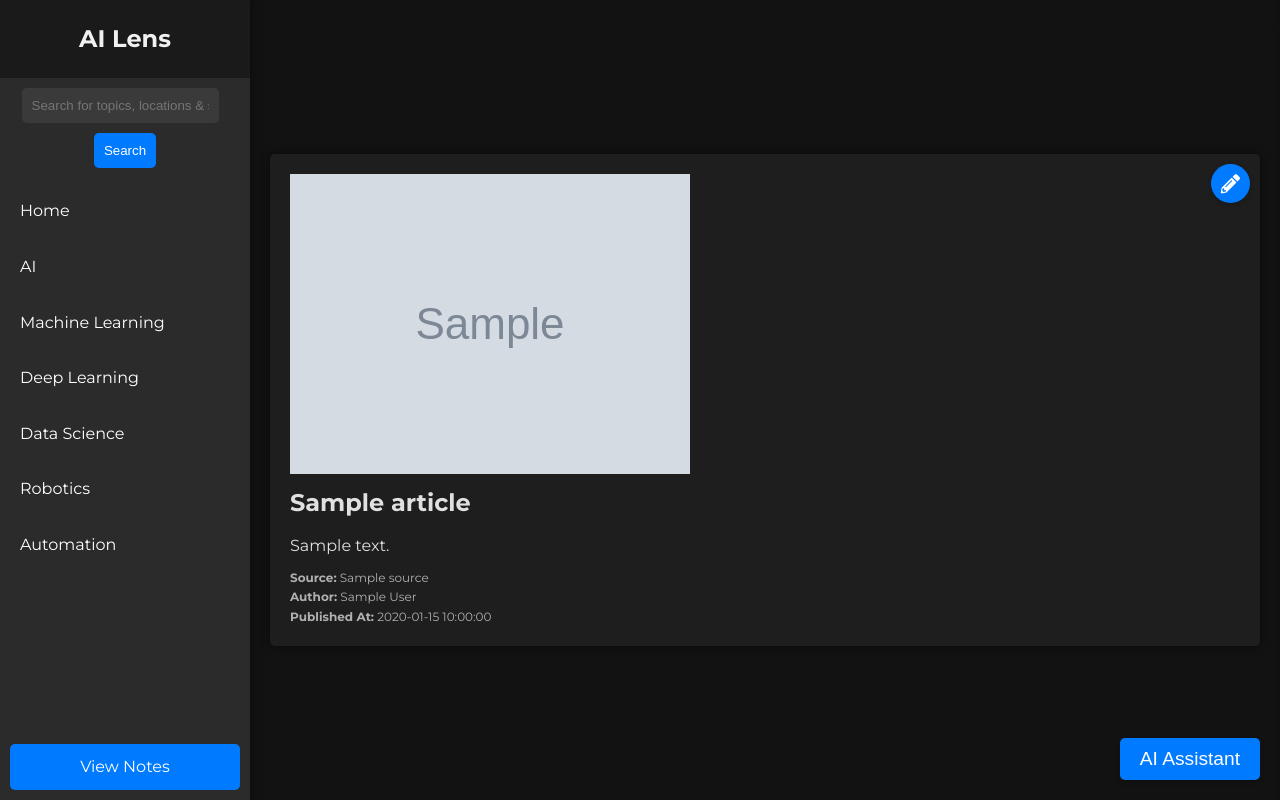
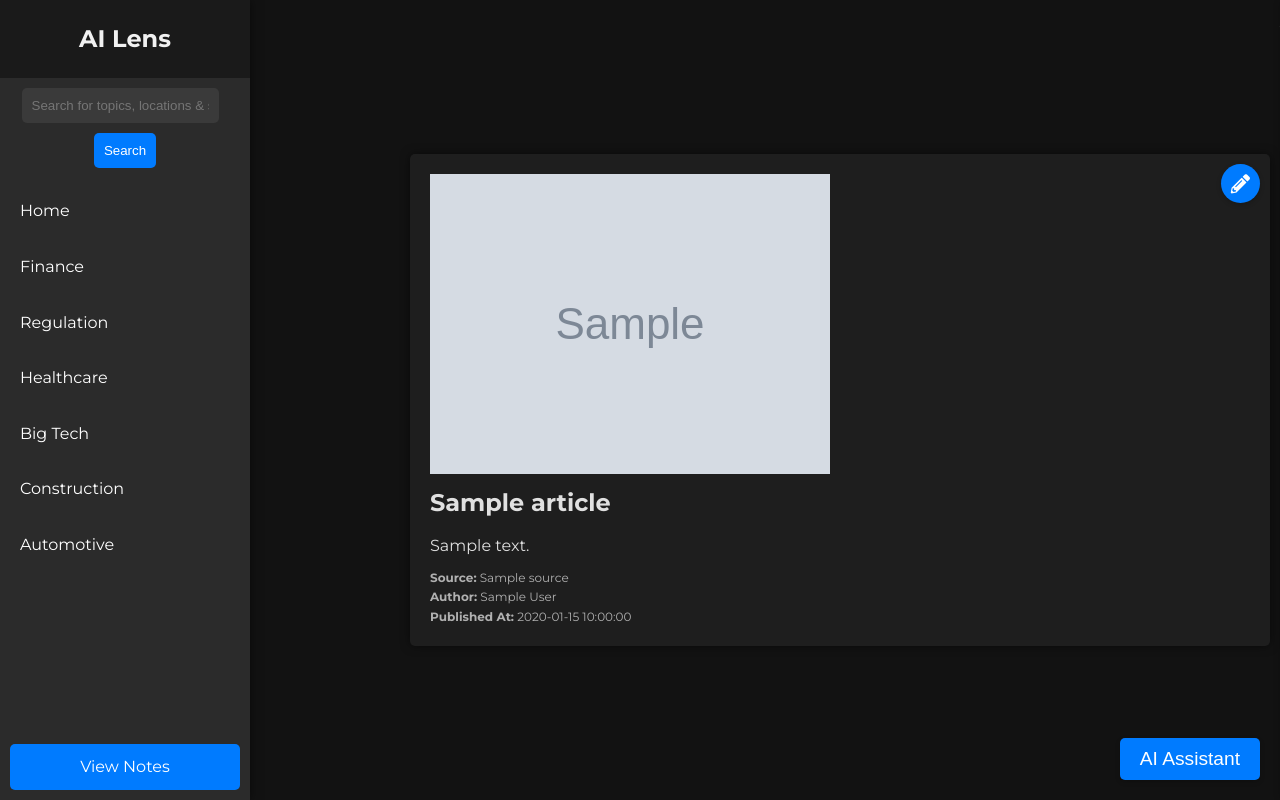
Before and after one commit to bertomill/ainews, a Flask app: template templates/index.html in a window 1280 px wide. Run offline with Flask 3, Linux system fonts and the light colour scheme; data comes from the database, SQL or seed files in the repository; the template is opened without the code that fills it: most values are stand-ins (such as "Sample title", 1, 10 or a date in 2020); grey boxes marked "Sample" are stand-in pictures.

Commit message:
added notes edits

```diff
--- a/app.py
+++ b/app.py
@@ -80,7 +80,6 @@ def save_note():
     connection.close()
     return jsonify({"message": "Note saved successfully!"})
 
-
 @app.route('/notes')
 def view_notes():
     connection = get_db_connection()
@@ -88,6 +87,31 @@ def view_notes():
     connection.close()
     return render_template('notes.html', notes=notes)
 
+@app.route('/api/articles', methods=['GET'])
+def get_articles():
+    topic = request.args.get('topic', 'ai')  # Default to 'ai' if no topic provided
+    try:
+        url = f'https://newsapi.org/v2/everything?q={topic}&apiKey={NEWS_API_KEY}'
+        response = requests.get(url)
+        response.raise_for_status()
+        articles = response.json().get('articles', [])
+        return jsonify([article for article in articles if article.get('title') and article.get('description')])
+    except requests.RequestException as e:
+        logger.error("Error fetching articles: %s", e)
+        return jsonify({"error": "An error occurred while fetching articles"}), 500
+
+@app.route('/api/search', methods=['GET'])
+def search_articles():
+    query = request.args.get('query', '')
+    try:
+        url = f'https://newsapi.org/v2/everything?q={query}&apiKey={NEWS_API_KEY}'
+        response = requests.get(url)
+        response.raise_for_status()
+        articles = response.json().get('articles', [])
+        return jsonify([article for article in articles if article.get('title') and article.get('description')])
+    except requests.RequestException as e:
+        logger.error("Error searching articles: %s", e)
+        return jsonify({"error": "An error occurred while searching for articles"}), 500
 
 if __name__ == "__main__":
     port = int(os.environ.get('PORT', 8080))
--- /dev/null
+++ b/static/app.js
@@ -0,0 +1,223 @@
+document.addEventListener('DOMContentLoaded', function() {
+    const saveNoteButton = document.querySelector('.save-note-btn');
+    const notesColumn = document.getElementById('notes-column');
+    const articlesContainer = document.getElementById('articles-container');
+    const searchButton = document.getElementById('search-button');
+    const viewNotesButton = document.getElementById('view-notes-btn');
+    const sidebarLinks = document.querySelectorAll('.sidebar-links a');
+    const noteModal = document.getElementById('note-modal');
+
+    // Function to fetch and display notes
+    function fetchNotes() {
+        fetch('/notes')
+            .then(response => response.text())
+            .then(data => {
+                notesColumn.innerHTML = data;
+            })
+            .catch(error => {
+                console.error('Error:', error);
+            });
+    }
+
+    // Function to fetch and display articles by topic
+    function fetchArticlesByTopic(topic) {
+        fetch(`/api/articles?topic=${topic}`)
+            .then(response => {
+                if (!response.ok) {
+                    throw new Error(`HTTP error! status: ${response.status}`);
+                }
+                return response.json();
+            })
+            .then(articles => {
+                articlesContainer.innerHTML = '';
+                articles.forEach(article => {
+                    const articleElement = document.createElement('div');
+                    articleElement.className = 'grid-item';
+                    articleElement.innerHTML = `
+                        <div class="article-header">
+                            <h2>${article.title}</h2>
+                            <button class="note-btn" data-title="${article.title}">✏️</button>
+                        </div>
+                        ${article.urlToImage ? `<img src="${article.urlToImage}" alt="${article.title}">` : ''}
+                        <p>${article.description}</p>
+                        <p><a href="${article.url}" target="_blank">Read more</a></p>
+                    `;
+                    articlesContainer.appendChild(articleElement);
+                });
+
+                // Add event listeners for the dynamically created note buttons
+                document.querySelectorAll('.note-btn').forEach(button => {
+                    button.addEventListener('click', function() {
+                        openNoteModal(button.getAttribute('data-title'));
+                    });
+                });
+            })
+            .catch(error => console.error('Error fetching articles:', error));
+    }
+
+    // Function to search for articles
+    function searchArticles() {
+        const query = document.getElementById('search-query').value;
+        fetch(`/api/search?query=${query}`)
+            .then(response => {
+                if (!response.ok) {
+                    throw new Error(`HTTP error! status: ${response.status}`);
+                }
+                return response.json();
+            })
+            .then(articles => {
+                articlesContainer.innerHTML = '';
+                articles.forEach(article => {
+                    const articleElement = document.createElement('div');
+                    articleElement.className = 'grid-item';
+                    articleElement.innerHTML = `
+                        <div class="article-header">
+                            <h2>${article.title}</h2>
+                            <button class="note-btn" data-title="${article.title}">✏️</button>
+                        </div>
+                        ${article.urlToImage ? `<img src="${article.urlToImage}" alt="${article.title}">` : ''}
+                        <p>${article.description}</p>
+                        <p><a href="${article.url}" target="_blank">Read more</a></p>
+                    `;
+                    articlesContainer.appendChild(articleElement);
+                });
+
+                // Add event listeners for the dynamically created note buttons
+                document.querySelectorAll('.note-btn').forEach(button => {
+                    button.addEventListener('click', function() {
+                        openNoteModal(button.getAttribute('data-title'));
+                    });
+                });
+            })
+            .catch(error => console.error('Error fetching articles:', error));
+    }
+
+    // Save note button event listener
+    if (saveNoteButton) {
+        saveNoteButton.addEventListener('click', function() {
+            const noteTitle = document.getElementById('note-title').innerText.replace('Notes for: ', '');
+            const noteText = document.getElementById('note-text').value;
+
+            fetch('/save_note', {
+                method: 'POST',
+                headers: {
+                    'Content-Type': 'application/json'
+                },
+                body: JSON.stringify({ title: noteTitle, note: noteText })
+            })
+            .then(response => response.json())
+            .then(data => {
+                alert('Note saved successfully!');
+                closeNoteModal();
+                fetchNotes(); // Fetch and display notes after saving
+            })
+            .catch(error => {
+                console.error('Error:', error);
+            });
+        });
+    }
+
+    // Fetch notes on page load
+    fetchNotes();
+
+    // Event listeners for topic links
+    sidebarLinks.forEach(link => {
+        link.addEventListener('click', function(event) {
+            event.preventDefault();
+            const topic = this.getAttribute('data-topic');
+            fetchArticlesByTopic(topic);
+        });
+    });
+
+    // Event listener for search button
+    if (searchButton) {
+        searchButton.addEventListener('click', function() {
+            searchArticles();
+        });
+    }
+
+    if (viewNotesButton) {
+        viewNotesButton.addEventListener('click', function() {
+            toggleNotes();
+        });
+    }
+});
+
+function openAssistant() {
+    const assistant = document.getElementById('ai-assistant');
+    assistant.style.right = '0';
+}
+
+function closeAssistant() {
+    const assistant = document.getElementById('ai-assistant');
+    assistant.style.right = '-100%';
+}
+
+async function handlePrompt(prompt) {
+    const response = await fetch('/chat', {
+        method: 'POST',
+        headers: {
+            'Content-Type': 'application/json'
+        },
+        body: JSON.stringify({ message: prompt })
+    });
+    const data = await response.json();
+    const chatResponse = data.response;
+
+    const responseContainer = document.getElementById('ai-output');
+    responseContainer.innerHTML = `<p class="chat-message bot">${chatResponse}</p>` + responseContainer.innerHTML;
+    responseContainer.scrollTop = responseContainer.scrollHeight;
+}
+
+document.getElementById('ai-form').addEventListener('submit', function (event) {
+    event.preventDefault();
+    const aiInput = document.getElementById('ai-input');
+    const prompt = aiInput.value;
+    aiInput.value = '';
+    const responseContainer = document.getElementById('ai-output');
+    responseContainer.innerHTML = `<p class="chat-message user">${prompt}</p>` + responseContainer.innerHTML;
+    responseContainer.scrollTop = responseContainer.scrollHeight;
+    handlePrompt(prompt);
+
+});
+function toggleNotes() {
+    const notesColumn = document.getElementById('notes-column');
+    const mainContent = document.querySelector('.main-content');
+    if (notesColumn.style.transform === 'translateX(0px)') {
+        notesColumn.style.transform = `translateX(-300px)`; // Match the new width
+        mainContent.style.marginLeft = '250px'; // Reset to initial margin
+    } else {
+        notesColumn.style.transform = 'translateX(0px)';
+        mainContent.style.marginLeft = '300px'; // Adjust according to the new notes column width
+    }
+}
+
+
+function openNoteModal(title) {
+    document.getElementById('note-title').innerText = `Notes for: ${title}`;
+    const noteModal = document.getElementById('note-modal');
+    noteModal.style.display = 'block';
+}
+
+function closeNoteModal() {
+    const noteModal = document.getElementById('note-modal');
+    noteModal.style.display = 'none';
+}
+
+async function saveNote() {
+    const title = document.getElementById('note-title').innerText.replace('Notes for: ', '');
+    const noteText = document.getElementById('note-text').value;
+    const response = await fetch('/save_note', {
+        method: 'POST',
+        headers: {
+            'Content-Type': 'application/json'
+        },
+        body: JSON.stringify({ title, note: noteText })
+    });
+    if (response.ok) {
+        alert('Note saved successfully!');
+        closeNoteModal();
+    } else {
+        alert('Failed to save note.');
+    }
+}
--- a/static/chat.js
+++ /dev/null
@@ -1,44 +0,0 @@
-document.addEventListener('DOMContentLoaded', function() {
-    const saveNoteButton = document.querySelector('.save-note-btn');
-    const notesColumn = document.getElementById('notes-column');
-
-    // Function to fetch and display notes
-    function fetchNotes() {
-        fetch('/notes')
-            .then(response => response.text())
-            .then(data => {
-                notesColumn.innerHTML = data;
-            })
-            .catch(error => {
-                console.error('Error:', error);
-            });
-    }
-
-    // Save note button event listener
-    if (saveNoteButton) {
-        saveNoteButton.addEventListener('click', function() {
-            const noteTitle = document.getElementById('note-title').innerText.replace('Notes for: ', '');
-            const noteText = document.getElementById('note-text').value;
-
-            fetch('/save_note', {
-                method: 'POST',
-                headers: {
-                    'Content-Type': 'application/json'
-                },
-                body: JSON.stringify({ title: noteTitle, note: noteText })
-            })
-            .then(response => response.json())
-            .then(data => {
-                alert('Note saved successfully!');
-                closeNoteModal();
-                fetchNotes(); // Fetch and display notes after saving
-            })
-            .catch(error => {
-                console.error('Error:', error);
-            });
-        });
-    }
-
-    // Fetch notes on page load
-    fetchNotes();
-});
--- a/static/style.css
+++ b/static/style.css
@@ -27,7 +27,7 @@ body {
 .container {
     width: 100%;
     margin: auto;
-    padding: 20px;
+    padding: 10px;
 }
 
 .main-content {
@@ -174,7 +174,7 @@ body {
     bottom: 0;
     width: 300px;
     background: #1e1e1e;
-    padding: 20px;
+    padding: 10px;
     border-left: 1px solid #333;
     box-shadow: 0 0 10px rgba(0, 0, 0, 0.5);
     transform: translateX(-100%);
@@ -248,6 +248,21 @@ body {
 }
 
 /* Notes Container */
+.notes-column {
+    width: 400px; /* Adjust the width as needed */
+    transform: translateX(-400px); /* Ensure it matches the width */
+    transition: transform 0.3s ease-in-out;
+}
+
+.main-content {
+    margin-left: 400px; /* Adjust according to the notes-column width */
+    transition: margin-left 0.3s ease-in-out;
+}
+
+.notes-column.open {
+    transform: translateX(0);
+}
+
 .notes-container {
     padding: 20px;
     background-color: #121212; /* Example background color */
@@ -256,12 +271,13 @@ body {
 
 .note {
     background-color: #333333;
-    padding: 15px;
+    padding: 10px;
     margin-bottom: 10px;
     border-radius: 5px;
 }
 
 .note h3 {
+    font-size: 0.8em; /* Adjust the font size as needed */
     margin-bottom: 10px;
 }
 
--- a/templates/index.html
+++ b/templates/index.html
@@ -16,18 +16,18 @@
         </div>
         <div class="search-container">
             <input type="text" id="search-query" placeholder="Search for topics, locations & sources">
-            <button onclick="searchArticles()">Search</button>
+            <button id="search-button">Search</button>
         </div>
         <div class="sidebar-links">
-            <a onclick="fetchArticlesByTopic('home')">Home</a>
-            <a onclick="fetchArticlesByTopic('ai')">AI</a>
-            <a onclick="fetchArticlesByTopic('machine learning')">Machine Learning</a>
-            <a onclick="fetchArticlesByTopic('deep learning')">Deep Learning</a>
-            <a onclick="fetchArticlesByTopic('data science')">Data Science</a>
-            <a onclick="fetchArticlesByTopic('robotics')">Robotics</a>
-            <a onclick="fetchArticlesByTopic('automation')">Automation</a>
+            <a href="#" data-topic="home">Home</a>
+            <a href="#" data-topic="finance">Finance</a>
+            <a href="#" data-topic="regulation">Regulation</a>
+            <a href="#" data-topic="healthcare">Healthcare</a>
+            <a href="#" data-topic="big tech">Big Tech</a>
+            <a href="#" data-topic="construction">Construction</a>
+            <a href="#" data-topic="automotive">Automotive</a>
         </div>
-        <a href="#" onclick="toggleNotes()" class="view-notes-btn">View Notes</a>
+        <a href="#" id="view-notes-btn" class="view-notes-btn">View Notes</a>
     </div>
     <div id="notes-column" class="notes-column">
         <div id="notes-column" class="notes-column">
@@ -79,7 +79,7 @@
         </div>
     </div>
 
-    <script src="{{ url_for('static', filename='chat.js') }}"></script>
+    <script src="{{ url_for('static', filename='app.js') }}"></script>
     <script>
         function openAssistant() {
             const assistant = document.getElementById('ai-assistant');
```
